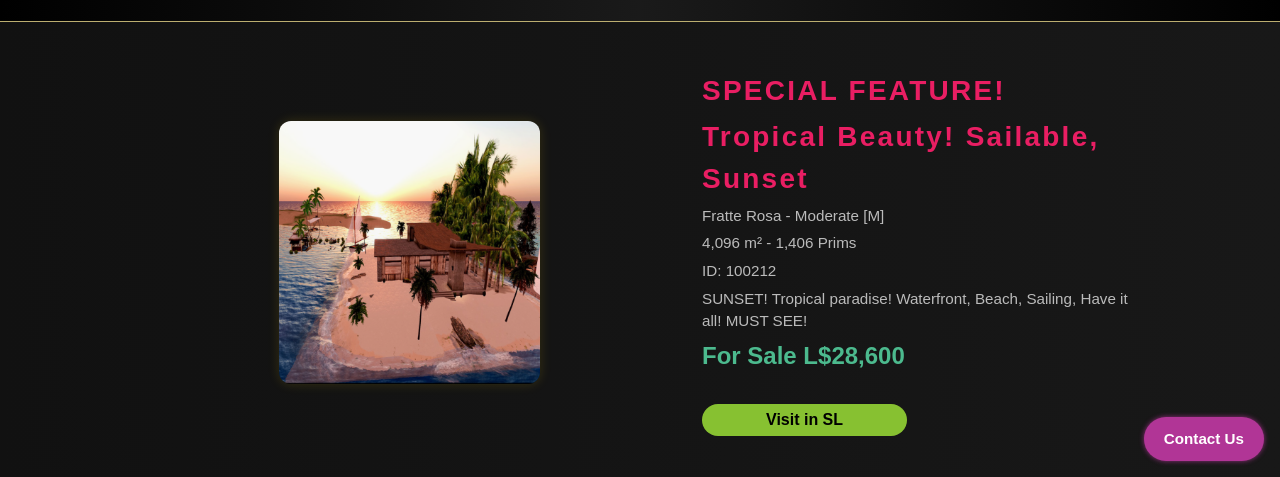
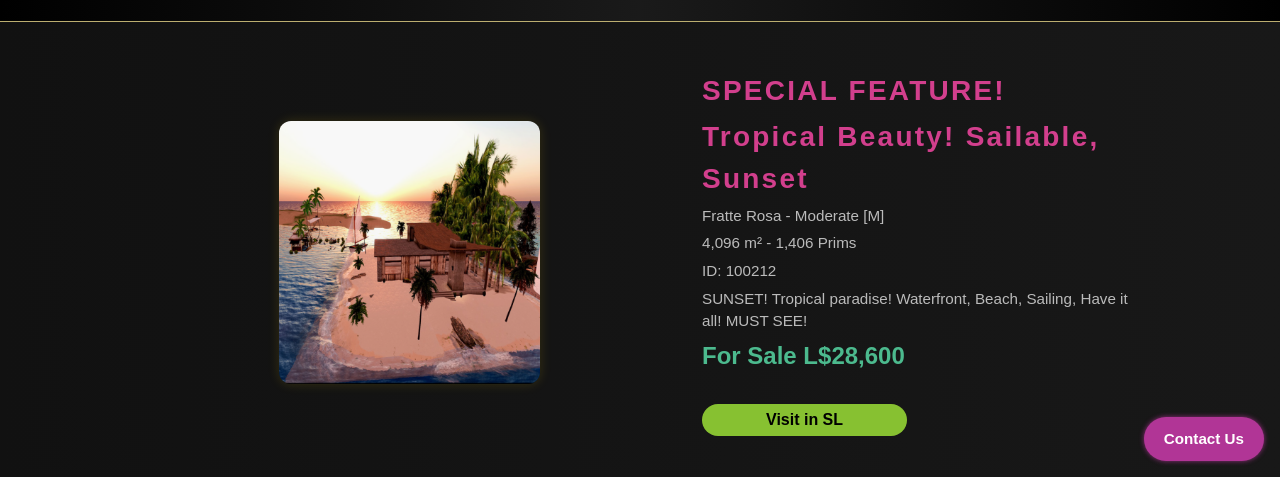
Before and after one commit to TheMochaLab/listings, a plain HTML site: page index.html in a window 1280 px wide. Shown: the part 323-800 px from the top of the page. Drawn offline with Linux system fonts and the light colour scheme.

```diff
--- a/css/style.css
+++ b/css/style.css
@@ -63,14 +63,13 @@
   .featured-text {
     flex: 1 1 300px;
     text-align: left;
-    color: #f805c3;
   }
 
   .featured-text h2 {
     font-size: 1.75rem;
     margin: 0 0 0.25rem;
     font-weight: 600;
-    color: #e91e63;
+    color: #d23f8d;
     letter-spacing: 0.08em;
   }
 
@@ -222,31 +221,3 @@
     margin-top: 3rem;
     border-top: 1px solid #222;
   }
-
-  /* Responsive */
-  /* @media (max-width: 480px) {
-    .featured-content {
-      flex-direction: column;
-      text-align: center;
-    }
-    .featured-text {
-      color: #e91e63;
-    }
-    .featured-image img {
-      width: 100% !important;
-      max-height: 220px;
-    }
-    .card img {
-      height: 140px;
-    }
-    .button {
-      padding: 0.35rem 1rem;
-      font-size: 0.85rem;
-    }
-    .contact-button {
-      padding: 0.5rem 1rem;
-      font-size: 0.85rem;
-      bottom: 0.75rem;
-      right: 0.75rem;
-    }
-  } */
```
